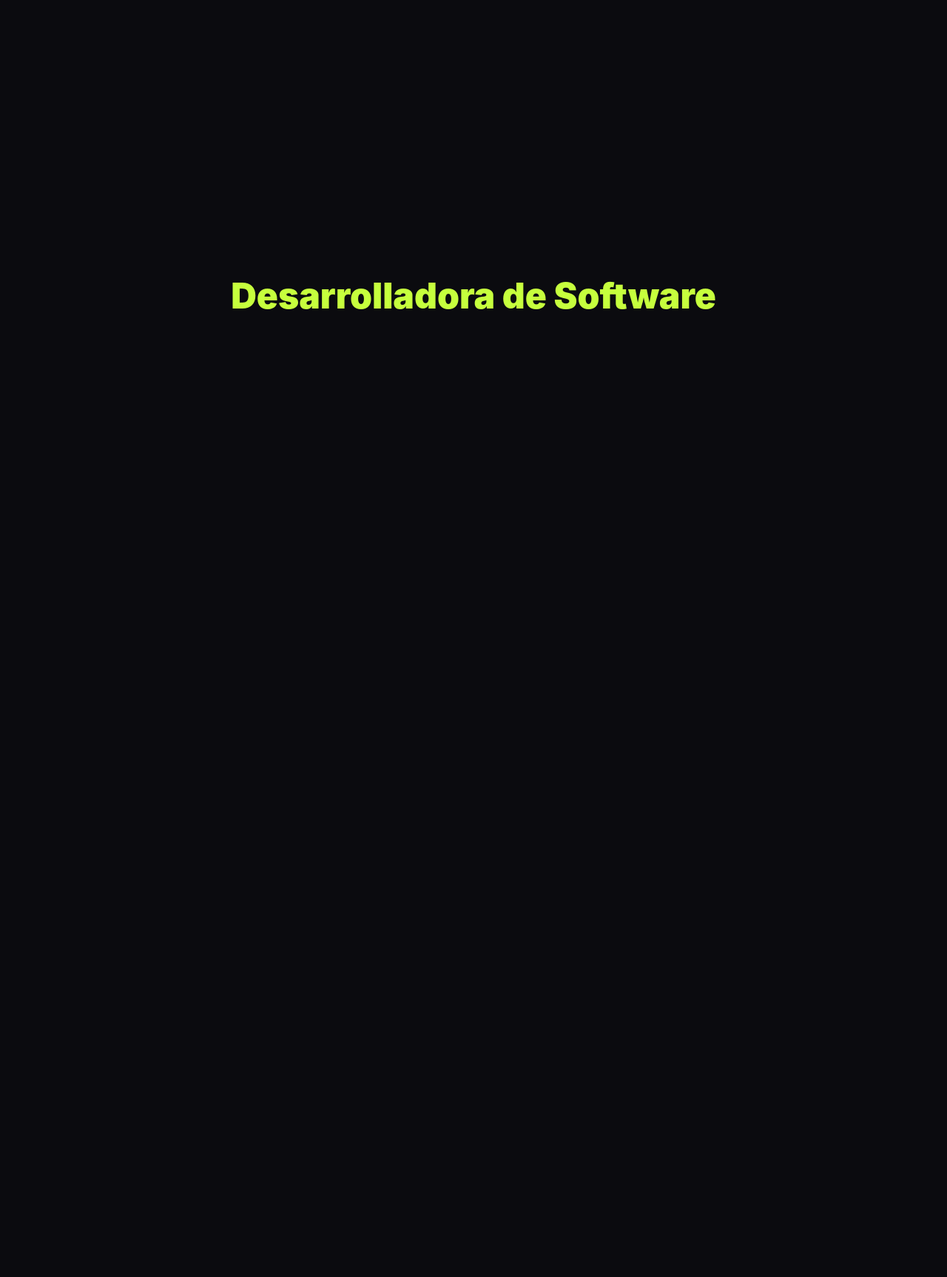
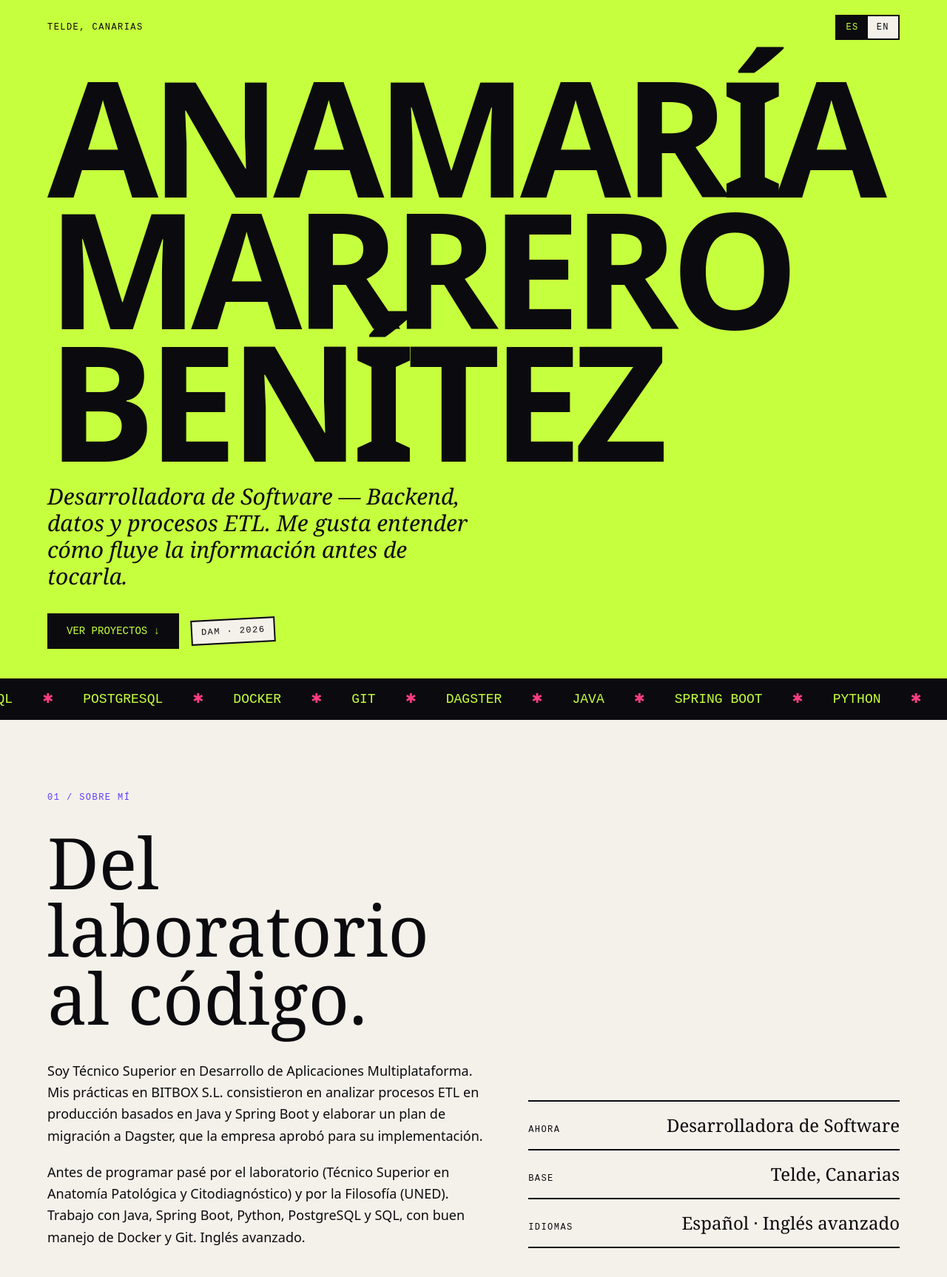
Before and after one commit to anammbenitez/anammbenitezportfolio, an Astro site: page /es in a window 1280 px wide. Shown: the whole page at 74% size. Before the commit the page ends 800 px from the top, so only its background shows below. Built offline with nearby package versions, Linux system fonts and the light colour scheme; Astro itself is replaced by a stand-in of ours.

Commit message:
feat: design tokens, bilingual content, language switcher, hero and about sections

```diff
--- /dev/null
+++ b/src/components/HeroName.tsx
@@ -0,0 +1,53 @@
+import { useEffect, useRef } from 'react';
+
+interface Props { lines: string[] }
+
+/** Letters grow heavier/wider as the pointer approaches (variable font axes). Static when reduced motion or no hover. */
+export default function HeroName({ lines }: Props) {
+  const root = useRef<HTMLHeadingElement>(null);
+
+  useEffect(() => {
+    const el = root.current;
+    if (!el) return;
+    const fine = window.matchMedia('(hover: hover) and (pointer: fine)').matches;
+    const calm = window.matchMedia('(prefers-reduced-motion: reduce)').matches;
+    if (!fine || calm) return;
+
+    const letters = Array.from(el.querySelectorAll<HTMLElement>('[data-l]'));
+    let raf = 0;
+    const onMove = (e: PointerEvent) => {
+      cancelAnimationFrame(raf);
+      raf = requestAnimationFrame(() => {
+        for (const n of letters) {
+          const r = n.getBoundingClientRect();
+          const d = Math.hypot(e.clientX - (r.left + r.width / 2), e.clientY - (r.top + r.height / 2));
+          const k = Math.max(0, 1 - d / 260);
+          n.style.fontVariationSettings = `"wght" ${Math.round(300 + k * 500)}, "wdth" ${Math.round(75 + k * 25)}`;
+          n.style.color = k > 0.55 ? 'var(--color-hot)' : '';
+        }
+      });
+    };
+    const reset = () => letters.forEach((n) => { n.style.fontVariationSettings = ''; n.style.color = ''; });
+    window.addEventListener('pointermove', onMove);
+    document.addEventListener('pointerleave', reset);
+    return () => {
+      cancelAnimationFrame(raf);
+      window.removeEventListener('pointermove', onMove);
+      document.removeEventListener('pointerleave', reset);
+    };
+  }, []);
+
+  return (
+    <h1 ref={root} aria-label={lines.join(' ')} className="font-display uppercase leading-[0.82] tracking-tighter text-ink text-[clamp(3.5rem,17vw,15rem)] font-extrabold" style={{ fontVariationSettings: '"wght" 800, "wdth" 85' }}>
+      {lines.map((line) => (
+        <span key={line} aria-hidden="true" className="block">
+          {Array.from(line).map((ch, i) => (
+            <span key={i} data-l className="inline-block transition-[font-variation-settings,color] duration-150 ease-out">
+              {ch}
+            </span>
+          ))}
+        </span>
+      ))}
+    </h1>
+  );
+}
--- /dev/null
+++ b/src/components/LangSwitch.tsx
@@ -0,0 +1,25 @@
+import { locales, type Locale } from '../i18n';
+
+interface Props { current: Locale; label: string }
+
+export default function LangSwitch({ current, label }: Props) {
+  return (
+    <nav aria-label={label} className="label flex border-2 border-ink bg-paper text-ink">
+      {locales.map((l) => (
+        <a
+          key={l}
+          href={`/${l}/`}
+          hrefLang={l}
+          lang={l}
+          aria-current={l === current ? 'true' : undefined}
+          className={
+            'px-3 py-1.5 transition-colors ' +
+            (l === current ? 'bg-ink text-acid' : 'hover:bg-acid')
+          }
+        >
+          {l.toUpperCase()}
+        </a>
+      ))}
+    </nav>
+  );
+}
--- /dev/null
+++ b/src/components/Marquee.astro
@@ -0,0 +1,10 @@
+---
+interface Props { items: readonly string[] }
+const { items } = Astro.props;
+const row = [...items, ...items];
+---
+<div class="overflow-hidden border-y-2 border-ink bg-ink py-3 text-acid" aria-hidden="true">
+  <div class="flex w-max animate-marquee gap-10 whitespace-nowrap font-mono text-lg uppercase">
+    {row.concat(row).map((s) => <span class="flex items-center gap-10">{s}<span class="text-hot">✱</span></span>)}
+  </div>
+</div>
--- a/src/i18n/index.ts
+++ b/src/i18n/index.ts
@@ -2,10 +2,52 @@ export const locales = ['es', 'en'] as const;
 export type Locale = (typeof locales)[number];
 export const defaultLocale: Locale = 'es';
 
+export const stack = ['Java', 'Spring Boot', 'Python', 'SQL', 'PostgreSQL', 'Docker', 'Git', 'Dagster'] as const;
+
 export const ui = {
-  es: { title: 'Ana María Marrero Benítez · Desarrolladora de Software', role: 'Desarrolladora de Software' },
-  en: { title: 'Ana María Marrero Benítez · Software Developer', role: 'Software Developer' },
-} as const satisfies Record<Locale, Record<string, string>>;
+  es: {
+    title: 'Ana María Marrero Benítez · Desarrolladora de Software',
+    role: 'Desarrolladora de Software',
+    location: 'Telde, Canarias',
+    badge: 'DAM · 2026',
+    lead: 'Backend, datos y procesos ETL. Me gusta entender cómo fluye la información antes de tocarla.',
+    cta: 'Ver proyectos',
+    skipToContent: 'Saltar al contenido',
+    switchLabel: 'Idioma',
+    aboutLabel: '01 / Sobre mí',
+    aboutTitle: 'Del laboratorio al código.',
+    aboutBody: [
+      'Soy Técnico Superior en Desarrollo de Aplicaciones Multiplataforma. Mis prácticas en BITBOX S.L. consistieron en analizar procesos ETL en producción basados en Java y Spring Boot y elaborar un plan de migración a Dagster, que la empresa aprobó para su implementación.',
+      'Antes de programar pasé por el laboratorio (Técnico Superior en Anatomía Patológica y Citodiagnóstico) y por la Filosofía (UNED). Trabajo con Java, Spring Boot, Python, PostgreSQL y SQL, con buen manejo de Docker y Git. Inglés avanzado.',
+    ],
+    facts: [
+      ['Ahora', 'Desarrolladora de Software'],
+      ['Base', 'Telde, Canarias'],
+      ['Idiomas', 'Español · Inglés avanzado'],
+    ],
+  },
+  en: {
+    title: 'Ana María Marrero Benítez · Software Developer',
+    role: 'Software Developer',
+    location: 'Telde, Canary Islands',
+    badge: 'DAM · 2026',
+    lead: 'Backend, data and ETL processes. I like to understand how information flows before I touch it.',
+    cta: 'See projects',
+    skipToContent: 'Skip to content',
+    switchLabel: 'Language',
+    aboutLabel: '01 / About',
+    aboutTitle: 'From the lab to code.',
+    aboutBody: [
+      'I hold a Higher Technician degree in Multiplatform Application Development. My internship at BITBOX S.L. involved analysing production ETL processes built on Java and Spring Boot and drafting a migration plan to Dagster, which the company approved for implementation.',
+      'Before programming I worked in the lab (Higher Technician in Pathological Anatomy and Cytodiagnosis) and studied Philosophy (UNED). I work with Java, Spring Boot, Python, PostgreSQL and SQL, with solid Docker and Git skills. Advanced English.',
+    ],
+    facts: [
+      ['Now', 'Software Developer'],
+      ['Based in', 'Telde, Canary Islands'],
+      ['Languages', 'Spanish · Advanced English'],
+    ],
+  },
+} as const;
 
 export function t(lang: Locale) {
   return ui[lang];
--- a/src/layouts/Base.astro
+++ b/src/layouts/Base.astro
@@ -4,15 +4,21 @@ import { t, type Locale } from '../i18n';
 
 interface Props { lang: Locale }
 const { lang } = Astro.props;
+const c = t(lang);
 ---
 <!doctype html>
 <html lang={lang}>
   <head>
     <meta charset="utf-8" />
     <meta name="viewport" content="width=device-width, initial-scale=1" />
-    <title>{t(lang).title}</title>
+    <meta name="description" content={c.lead} />
+    <link rel="icon" type="image/svg+xml" href="/favicon.svg" />
+    <link rel="alternate" hreflang="es" href="/es/" />
+    <link rel="alternate" hreflang="en" href="/en/" />
+    <title>{c.title}</title>
   </head>
   <body class="bg-ink text-paper antialiased">
+    <a href="#about" class="sr-only focus:not-sr-only focus:fixed focus:left-2 focus:top-2 focus:z-50 focus:bg-ink focus:p-2 focus:text-acid">{c.skipToContent}</a>
     <slot />
   </body>
 </html>
--- a/src/pages/[lang]/index.astro
+++ b/src/pages/[lang]/index.astro
@@ -1,6 +1,8 @@
 ---
 import Base from '../../layouts/Base.astro';
-import { locales, t, type Locale } from '../../i18n';
+import Hero from '../../sections/Hero.astro';
+import About from '../../sections/About.astro';
+import { locales, type Locale } from '../../i18n';
 
 export function getStaticPaths() {
   return locales.map((lang) => ({ params: { lang } }));
@@ -8,7 +10,8 @@ export function getStaticPaths() {
 const lang = Astro.params.lang as Locale;
 ---
 <Base lang={lang}>
-  <main class="grid min-h-screen place-items-center">
-    <h1 class="text-5xl font-black text-acid">{t(lang).role}</h1>
+  <Hero lang={lang} />
+  <main>
+    <About lang={lang} />
   </main>
 </Base>
--- /dev/null
+++ b/src/sections/About.astro
@@ -0,0 +1,26 @@
+---
+import { t, type Locale } from '../i18n';
+
+interface Props { lang: Locale }
+const { lang } = Astro.props;
+const c = t(lang);
+---
+<section id="about" class="section-pad bg-paper py-24 text-ink">
+  <p class="label mb-8 text-volt">{c.aboutLabel}</p>
+  <div class="grid gap-12 lg:grid-cols-[1.2fr_1fr]">
+    <div>
+      <h2 class="font-serif text-6xl leading-[0.95] sm:text-8xl">{c.aboutTitle}</h2>
+      <div class="mt-10 max-w-2xl space-y-5 text-lg leading-relaxed">
+        {c.aboutBody.map((p) => <p>{p}</p>)}
+      </div>
+    </div>
+    <dl class="self-end border-t-2 border-ink">
+      {c.facts.map(([k, v]) => (
+        <div class="flex items-baseline justify-between gap-6 border-b-2 border-ink py-4">
+          <dt class="label">{k}</dt>
+          <dd class="text-right font-serif text-2xl">{v}</dd>
+        </div>
+      ))}
+    </dl>
+  </div>
+</section>
--- /dev/null
+++ b/src/sections/Hero.astro
@@ -0,0 +1,27 @@
+---
+import HeroName from '../components/HeroName';
+import LangSwitch from '../components/LangSwitch';
+import Marquee from '../components/Marquee.astro';
+import { t, stack, type Locale } from '../i18n';
+
+interface Props { lang: Locale }
+const { lang } = Astro.props;
+const c = t(lang);
+---
+<header class="relative flex min-h-screen flex-col bg-acid text-ink">
+  <div class="section-pad flex items-center justify-between pt-5">
+    <span class="label">{c.location}</span>
+    <LangSwitch client:load current={lang} label={c.switchLabel} />
+  </div>
+
+  <div class="section-pad relative flex flex-1 flex-col justify-center py-10">
+    <HeroName client:load lines={['Ana María', 'Marrero', 'Benítez']} />
+    <p class="mt-6 max-w-xl font-serif text-2xl italic sm:text-3xl">{c.role} — {c.lead}</p>
+    <div class="mt-8 flex flex-wrap items-center gap-4">
+      <a href="#projects" class="border-2 border-ink bg-ink px-6 py-3 font-mono text-sm uppercase text-acid transition hover:-translate-y-1 hover:bg-hot hover:text-ink">{c.cta} ↓</a>
+      <span class="label -rotate-3 border-2 border-ink bg-paper px-3 py-1.5">{c.badge}</span>
+    </div>
+  </div>
+
+  <Marquee items={stack} />
+</header>
--- a/src/styles/global.css
+++ b/src/styles/global.css
@@ -1,4 +1,8 @@
 @import "tailwindcss";
+@import "@fontsource-variable/bricolage-grotesque";
+@import "@fontsource-variable/jetbrains-mono";
+@import "@fontsource/instrument-serif/400.css";
+@import "@fontsource/instrument-serif/400-italic.css";
 
 @theme {
   --color-ink: #0b0b0f;
@@ -6,10 +10,25 @@
   --color-acid: #c6ff3d;
   --color-hot: #ff3d81;
   --color-volt: #5b3dff;
+
+  --font-display: "Bricolage Grotesque Variable", system-ui, sans-serif;
+  --font-mono: "JetBrains Mono Variable", ui-monospace, monospace;
+  --font-serif: "Instrument Serif", Georgia, serif;
+
+  --animate-marquee: marquee 28s linear infinite;
+  @keyframes marquee {
+    to { transform: translateX(-50%); }
+  }
 }
 
 html { scroll-behavior: smooth; }
+body { font-family: var(--font-display); }
+
+/* Shared section frame: every section changes style, all share this rhythm. */
+.section-pad { padding-inline: clamp(1.25rem, 5vw, 4rem); }
+.label { font-family: var(--font-mono); font-size: 0.75rem; letter-spacing: 0.12em; text-transform: uppercase; }
+
 @media (prefers-reduced-motion: reduce) {
   html { scroll-behavior: auto; }
-  *, *::before, *::after { animation-duration: 0.001ms !important; transition-duration: 0.001ms !important; }
+  *, *::before, *::after { animation-duration: 0.001ms !important; animation-iteration-count: 1 !important; transition-duration: 0.001ms !important; }
 }
```
Also changed, not shown: package.json (+6 -1 lines), 1 other file.
